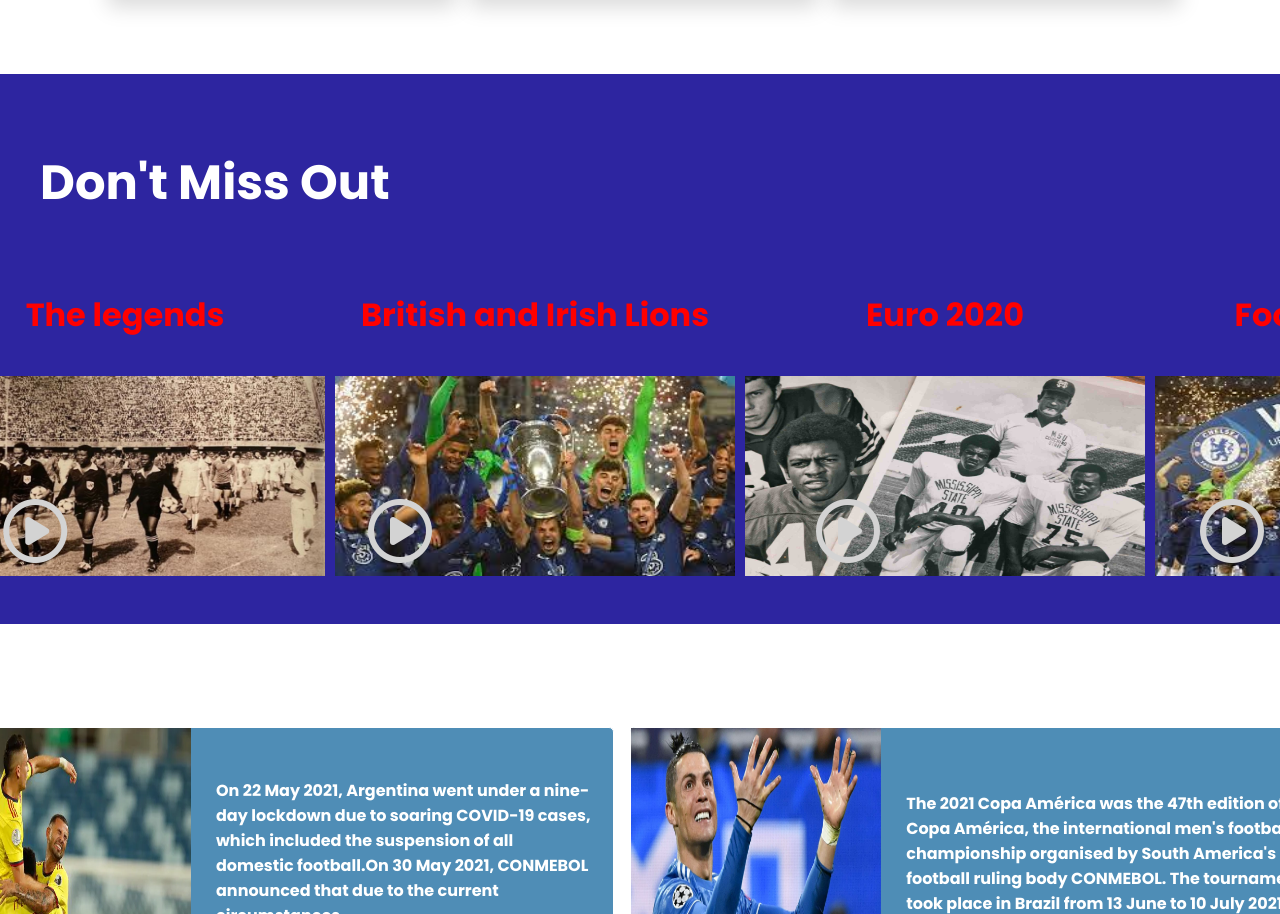
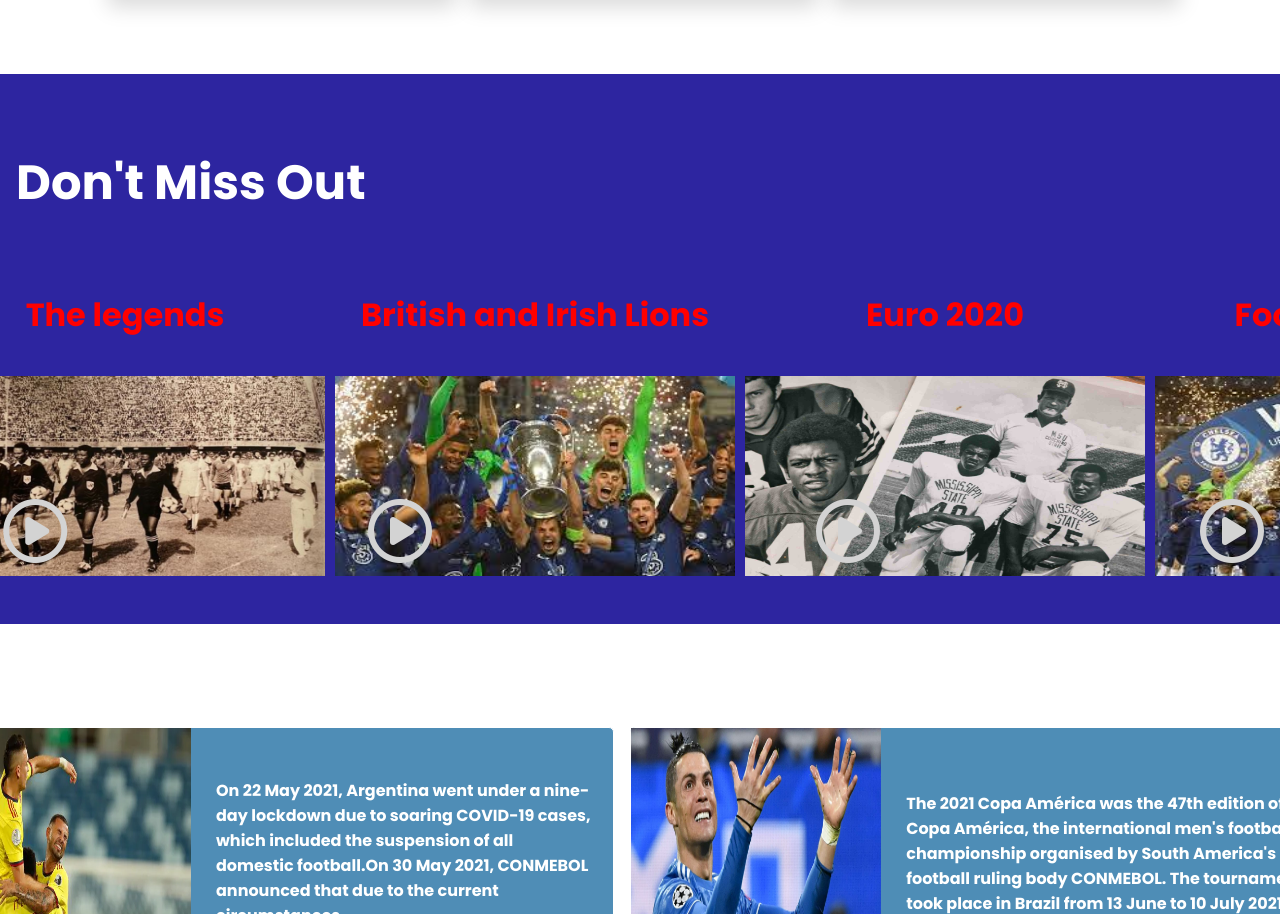
Before and after one commit to fardin000/responsive-football, a plain HTML site: page index.html in a window 1280 px wide. Shown: the part 2735-3649 px from the top of the page. Drawn offline with Linux system fonts and the light colour scheme.

```diff
--- a/style.css
+++ b/style.css
@@ -123,7 +123,7 @@
 .video-section h1 {
     color: white;
     padding-top: .7em;
-    margin-left: 2.5em;
+    margin-left: 2em;
 
 }
 /* .each-video:hover{
```
